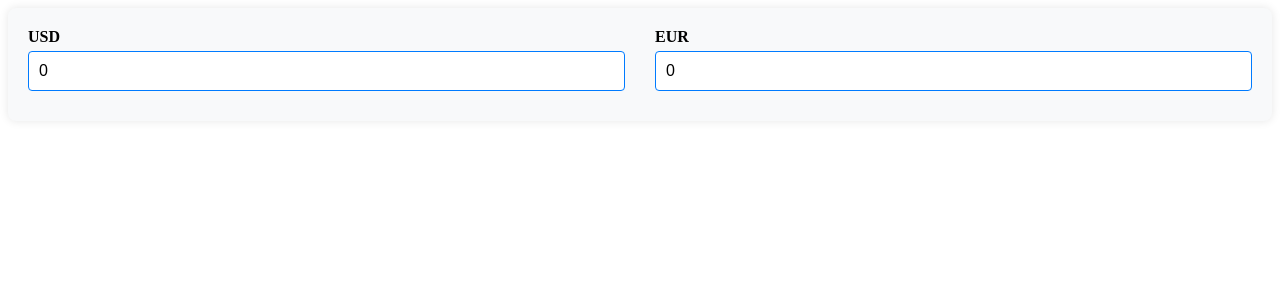
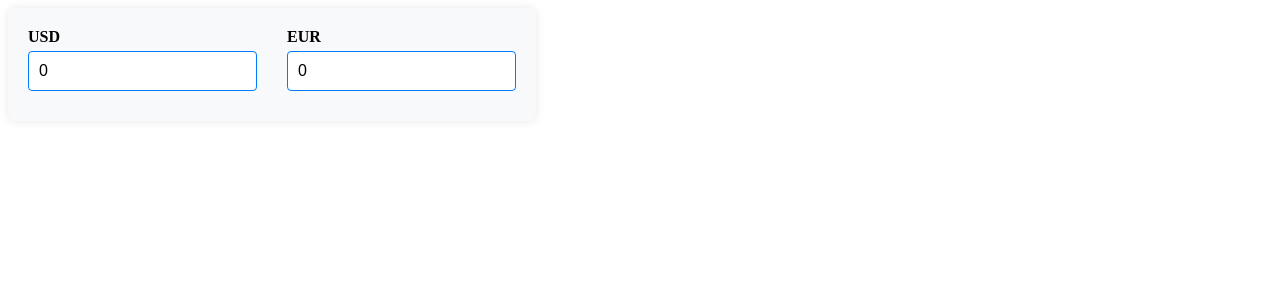
Before and after one commit to aldreks1/currency-converter, a React (Create React App) app: page / in a window 1280 px wide. Shown: the top 300 px of the page. Built offline with nearby package versions, Linux system fonts and the light colour scheme.

Commit message:
fix layout

```diff
--- a/src/components/CurrencyConverter/CurrencyConverter.scss
+++ b/src/components/CurrencyConverter/CurrencyConverter.scss
@@ -1,5 +1,5 @@
 .currency-converter {
-  display: flex;
+  display: inline-flex;
   flex-direction: column;
   gap: 20px;
   padding: 20px;
```
